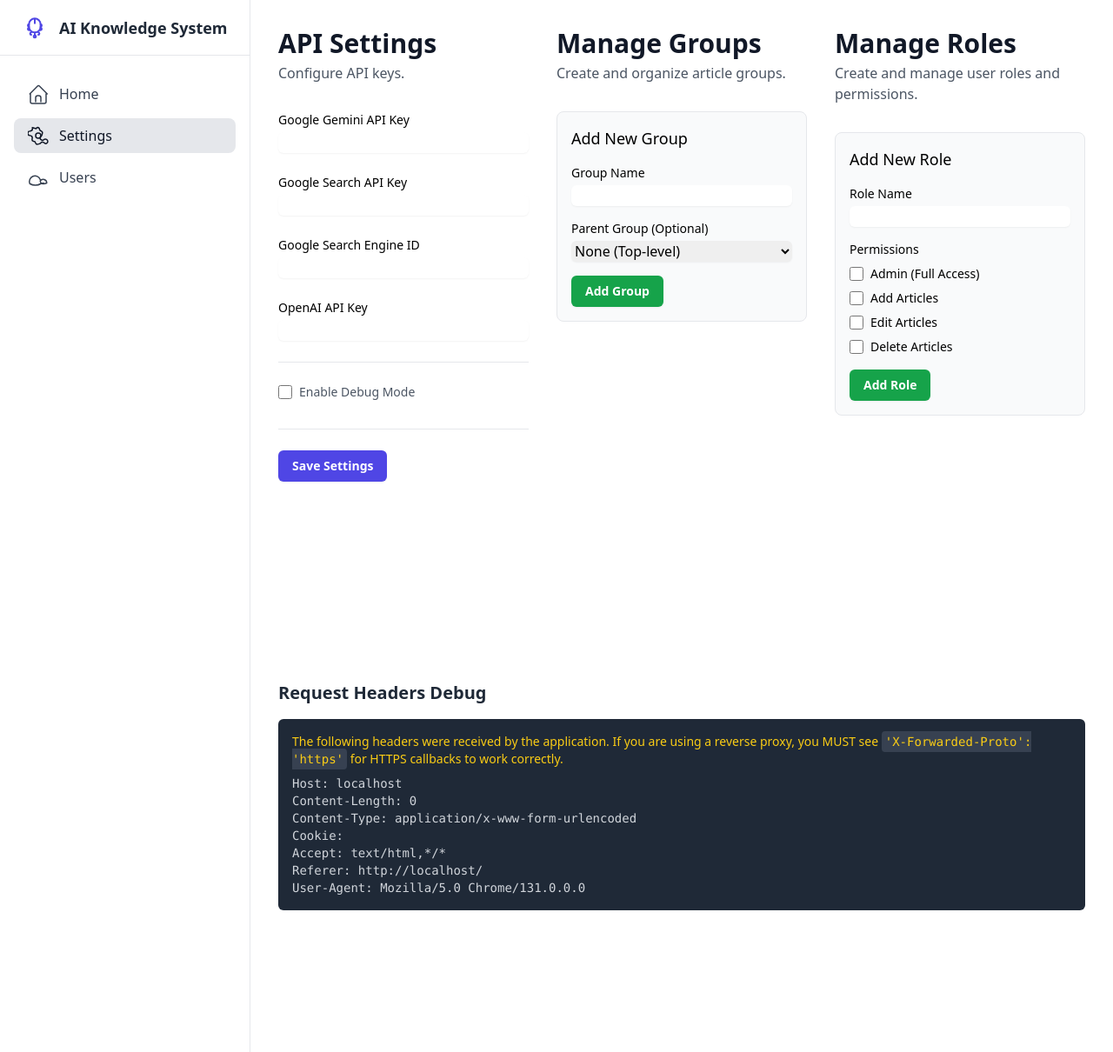
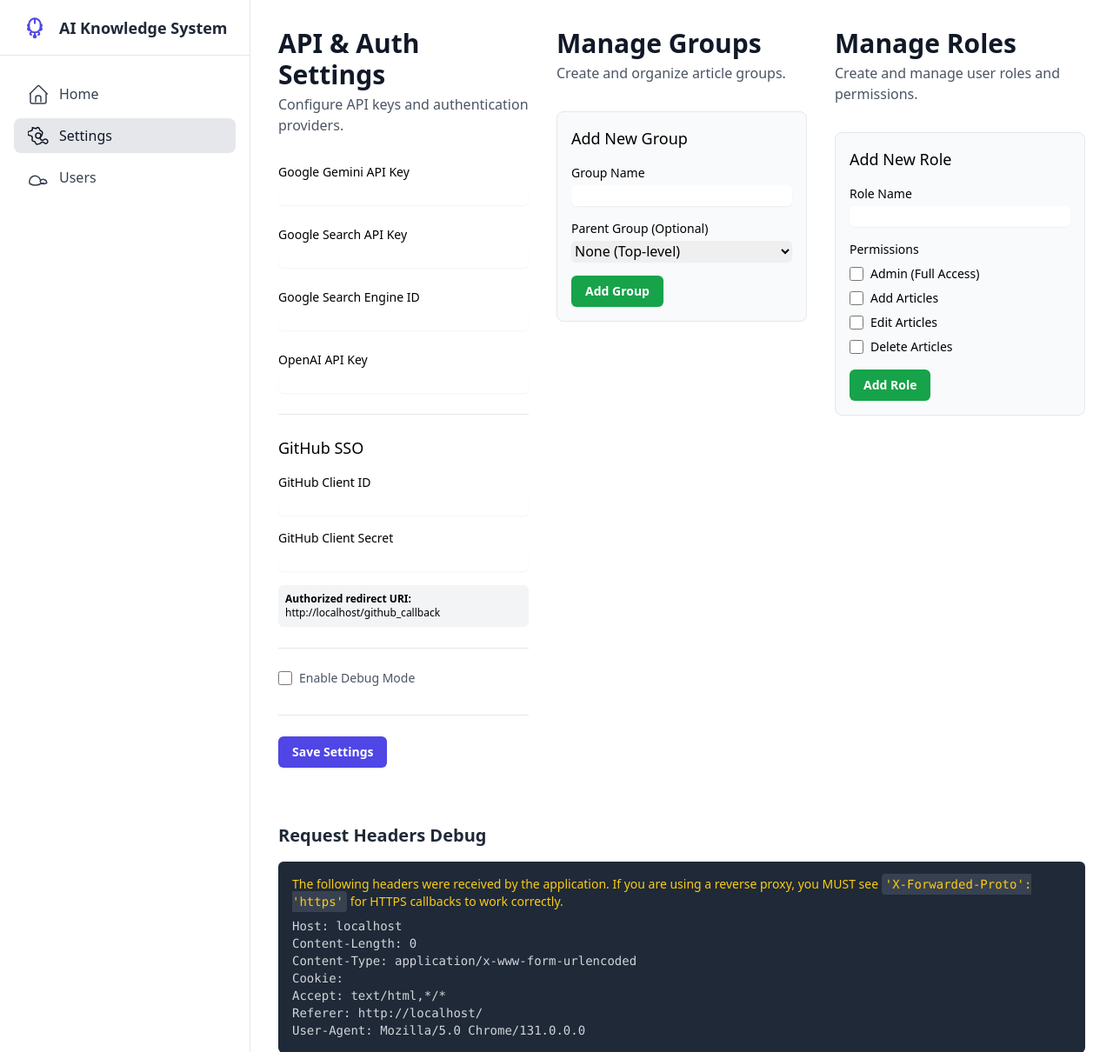
Before and after one commit to mightywomble/aiknowledgebase, a Flask app: page /settings in a window 1280 px wide. Shown: the top 1210 px of the page at 87% size. Run offline with Flask 3, Linux system fonts and the light colour scheme; a user stored in the database is signed in; some libraries are stand-ins or nearby versions.

Commit message:
added github sso

```diff
--- a/app.py
+++ b/app.py
@@ -8,6 +8,7 @@
 from sqlalchemy import desc, or_
 from flask_login import LoginManager, UserMixin, login_user, logout_user, login_required, current_user
 from werkzeug.security import generate_password_hash, check_password_hash
+from requests_oauthlib import OAuth2Session
 
 # --- APP SETUP & CONFIGURATION ---
 
@@ -27,7 +28,8 @@
     if os.path.exists(CONFIG_FILE):
         with open(CONFIG_FILE, 'r') as f: return json.load(f)
     return {
-        "GEMINI_API_KEY": "", "GOOGLE_API_KEY": "", "SEARCH_ENGINE_ID": "", "OPENAI_API_KEY": "", "DEBUG_MODE": False
+        "GEMINI_API_KEY": "", "GOOGLE_API_KEY": "", "SEARCH_ENGINE_ID": "", "OPENAI_API_KEY": "",
+        "GITHUB_CLIENT_ID": "", "GITHUB_CLIENT_SECRET": "", "DEBUG_MODE": False
     }
 
 def save_config(new_config):
@@ -54,6 +56,7 @@
     id = db.Column(db.Integer, primary_key=True)
     username = db.Column(db.String(100), unique=True, nullable=False)
     password_hash = db.Column(db.String(255), nullable=True)
+    github_id = db.Column(db.String(100), unique=True, nullable=True)
     name = db.Column(db.String(100), nullable=True)
     email = db.Column(db.String(100), unique=True, nullable=True)
     roles = db.relationship('Role', secondary=roles_users, backref=db.backref('users', lazy='dynamic'))
@@ -158,6 +161,42 @@
     logout_user()
     return redirect(url_for('login'))
 
+@app.route('/github_login')
+def github_login():
+    if not config.get('GITHUB_CLIENT_ID') or not config.get('GITHUB_CLIENT_SECRET'):
+        flash('GitHub SSO is not configured.')
+        return redirect(url_for('login'))
+
+    github = OAuth2Session(config['GITHUB_CLIENT_ID'], scope=['read:user', 'user:email'])
+    authorization_url, state = github.authorization_url('https://github.com/login/oauth/authorize')
+    session['oauth_state'] = state
+    return redirect(authorization_url)
+
+@app.route('/github_callback')
+def github_callback():
+    github = OAuth2Session(config['GITHUB_CLIENT_ID'], state=session.get('oauth_state'))
+    token = github.fetch_token('https://github.com/login/oauth/access_token', client_secret=config['GITHUB_CLIENT_SECRET'], authorization_response=request.url)
+
+    user_info = github.get('https://api.github.com/user').json()
+
+    user = User.query.filter_by(github_id=user_info['id']).first()
+    if not user:
+        user = User(
+            github_id=str(user_info['id']),
+            name=user_info.get('name') or user_info.get('login'),
+            username=user_info.get('login'),
+            email=user_info.get('email')
+        )
+        user_role = Role.query.filter_by(name='User').first()
+        if user_role:
+            user.roles.append(user_role)
+        db.session.add(user)
+        db.session.commit()
+
+    login_user(user)
+    return redirect(url_for('index'))
+
+
 @app.route('/')
 @login_required
 def index():
@@ -202,6 +241,8 @@
             "GOOGLE_API_KEY": request.form.get('google_api_key', config.get('GOOGLE_API_KEY')),
             "SEARCH_ENGINE_ID": request.form.get('search_engine_id', config.get('SEARCH_ENGINE_ID')),
             "OPENAI_API_KEY": request.form.get('openai_api_key', config.get('OPENAI_API_KEY')),
+            "GITHUB_CLIENT_ID": request.form.get('github_client_id', config.get('GITHUB_CLIENT_ID')),
+            "GITHUB_CLIENT_SECRET": request.form.get('github_client_secret', config.get('GITHUB_CLIENT_SECRET')),
             "DEBUG_MODE": 'debug_mode' in request.form
         }
         save_config(updated_config)
@@ -212,9 +253,13 @@
     groups = Group.query.order_by(Group.name).all()
     roles = Role.query.all()
 
+    # Construct the callback URL for GitHub
+    github_redirect_uri = url_for('github_callback', _external=True)
+
     debug_headers = {k: v for k, v in request.headers}
 
-    return render_template('settings.html', current_config=config, groups=groups, roles=roles, debug_headers=debug_headers)
+    return render_template('settings.html', current_config=config, groups=groups, roles=roles,
+                             github_redirect_uri=github_redirect_uri, debug_headers=debug_headers)
 
 @app.route('/user_management')
 @login_required
--- a/templates/settings.html
+++ b/templates/settings.html
@@ -39,8 +39,8 @@
 
         <main class="flex-1 p-8 overflow-y-auto grid grid-cols-1 md:grid-cols-2 lg:grid-cols-3 gap-8">
             <div class="lg:col-span-1">
-                <h1 class="text-3xl font-bold text-gray-900">API Settings</h1>
-                <p class="mt-1 text-gray-600">Configure API keys.</p>
+                <h1 class="text-3xl font-bold text-gray-900">API & Auth Settings</h1>
+                <p class="mt-1 text-gray-600">Configure API keys and authentication providers.</p>
                 <form action="{{ url_for('settings_page') }}" method="POST" class="mt-8 max-w-md">
                     <div class="space-y-6">
                         <div class="relative">
@@ -58,6 +58,21 @@
                         <div class="relative">
                             <label for="openai_api_key" class="block text-sm font-medium">OpenAI API Key</label>
                             <input type="password" name="openai_api_key" id="openai_api_key" value="{{ current_config.OPENAI_API_KEY }}" class="mt-1 block w-full rounded-md border-gray-300 shadow-sm pr-10">
+                        </div>
+                        <div class="border-t pt-6">
+                            <h3 class="text-lg font-medium">GitHub SSO</h3>
+                            <div class="relative mt-4">
+                                <label for="github_client_id" class="block text-sm font-medium">GitHub Client ID</label>
+                                <input type="password" name="github_client_id" id="github_client_id" value="{{ current_config.GITHUB_CLIENT_ID }}" class="mt-1 block w-full rounded-md border-gray-300 shadow-sm pr-10">
+                            </div>
+                             <div class="relative mt-4">
+                                <label for="github_client_secret" class="block text-sm font-medium">GitHub Client Secret</label>
+                                <input type="password" name="github_client_secret" id="github_client_secret" value="{{ current_config.GITHUB_CLIENT_SECRET }}" class="mt-1 block w-full rounded-md border-gray-300 shadow-sm pr-10">
+                            </div>
+                            <div class="mt-4 p-2 bg-gray-100 rounded-md text-xs">
+                                <p class="font-bold">Authorized redirect URI:</p>
+                                <p class="break-all">{{ github_redirect_uri }}</p>
+                            </div>
                         </div>
                          <div class="border-t pt-6">
                              <label class="flex items-center">
```
Also changed, not shown: templates/login.html (+13 -0 lines).
